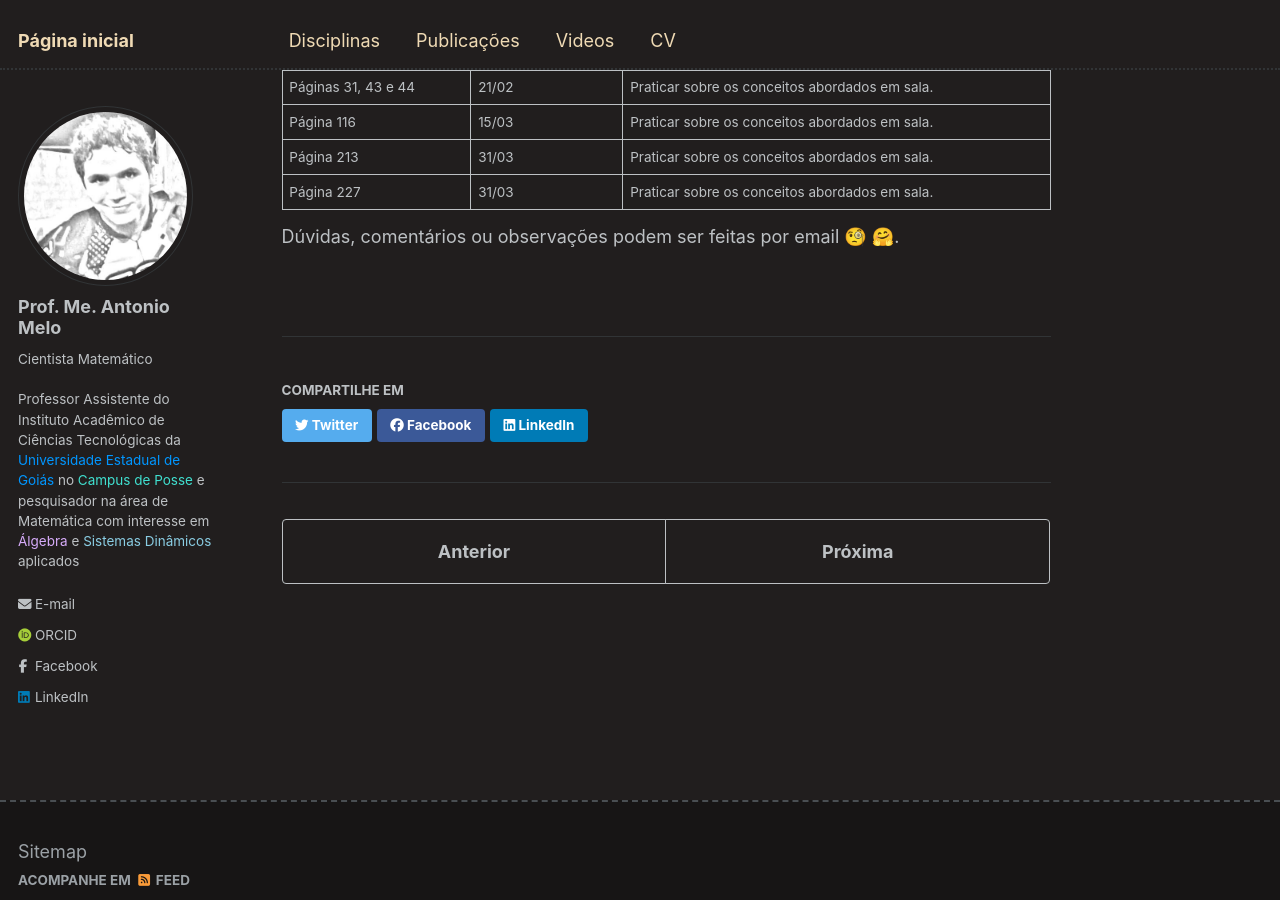
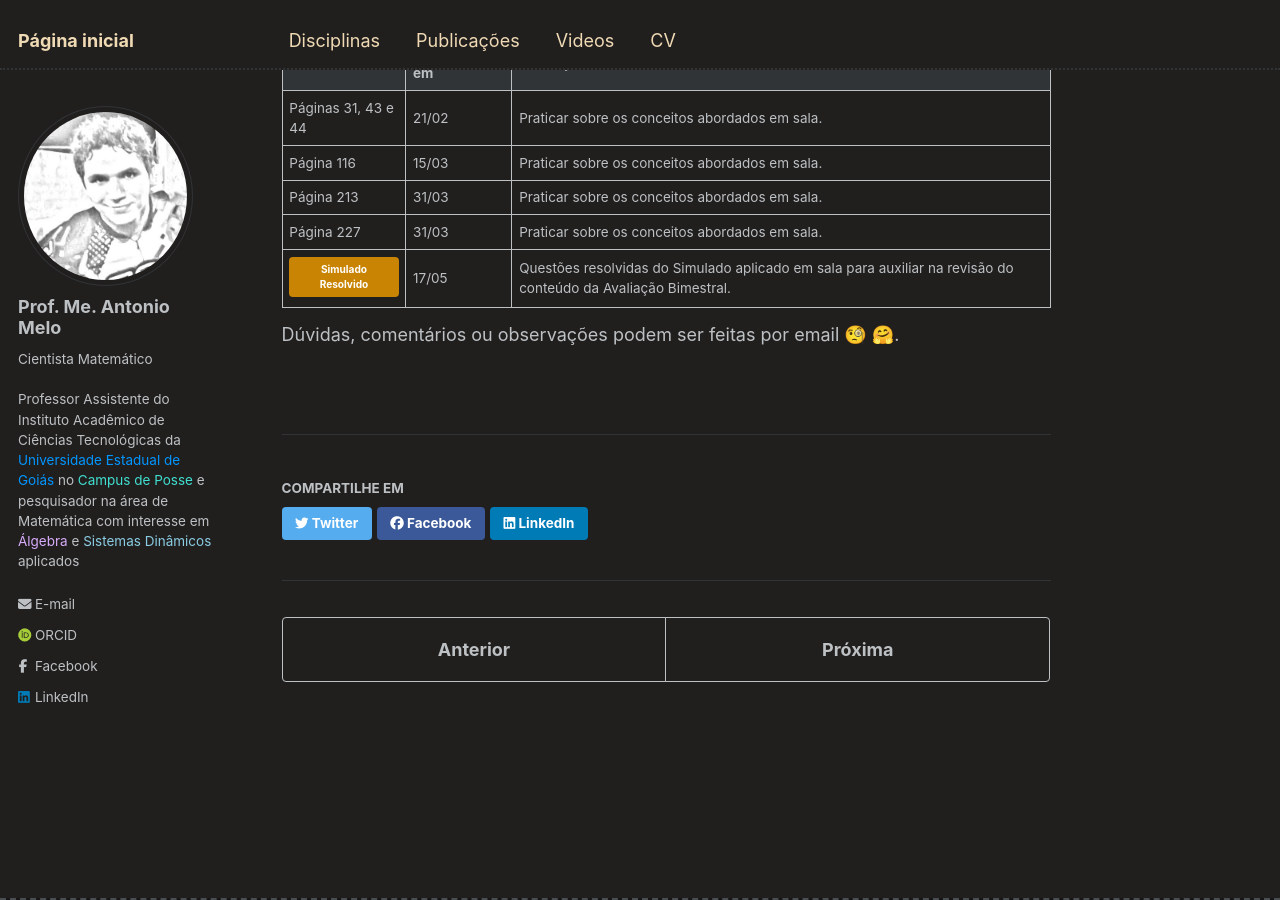
Before and after one commit to antmelo/antmelo.github.io, a Jekyll site: the page built from _teaching/2025-1-sistemas.md, in a window 1280 px wide and 900 px high, scrolled down 1288 px. Built offline with Jekyll 4.4.1, drawn with Linux system fonts in a browser that asks for light colours; some web fonts are replaced.

Commit message:
Update 2025-1-sistemas.md

```diff
--- a/_teaching/2025-1-sistemas.md
+++ b/_teaching/2025-1-sistemas.md
@@ -42,5 +42,6 @@
 | Página 116 | 15/03   | Praticar sobre os conceitos abordados em sala.   |
 | Página 213 | 31/03   | Praticar sobre os conceitos abordados em sala.   |
 | Página 227 | 31/03   | Praticar sobre os conceitos abordados em sala.   |
+|  [Simulado Resolvido](https://antmelo.github.io/files/FundQ51.pdf){: .btn}  | 17/05   | Questões resolvidas do Simulado aplicado em sala para auxiliar na revisão do conteúdo da Avaliação Bimestral.   |
 
    Dúvidas, comentários ou observações podem ser feitas por email &#129488; &#129303;.
```
